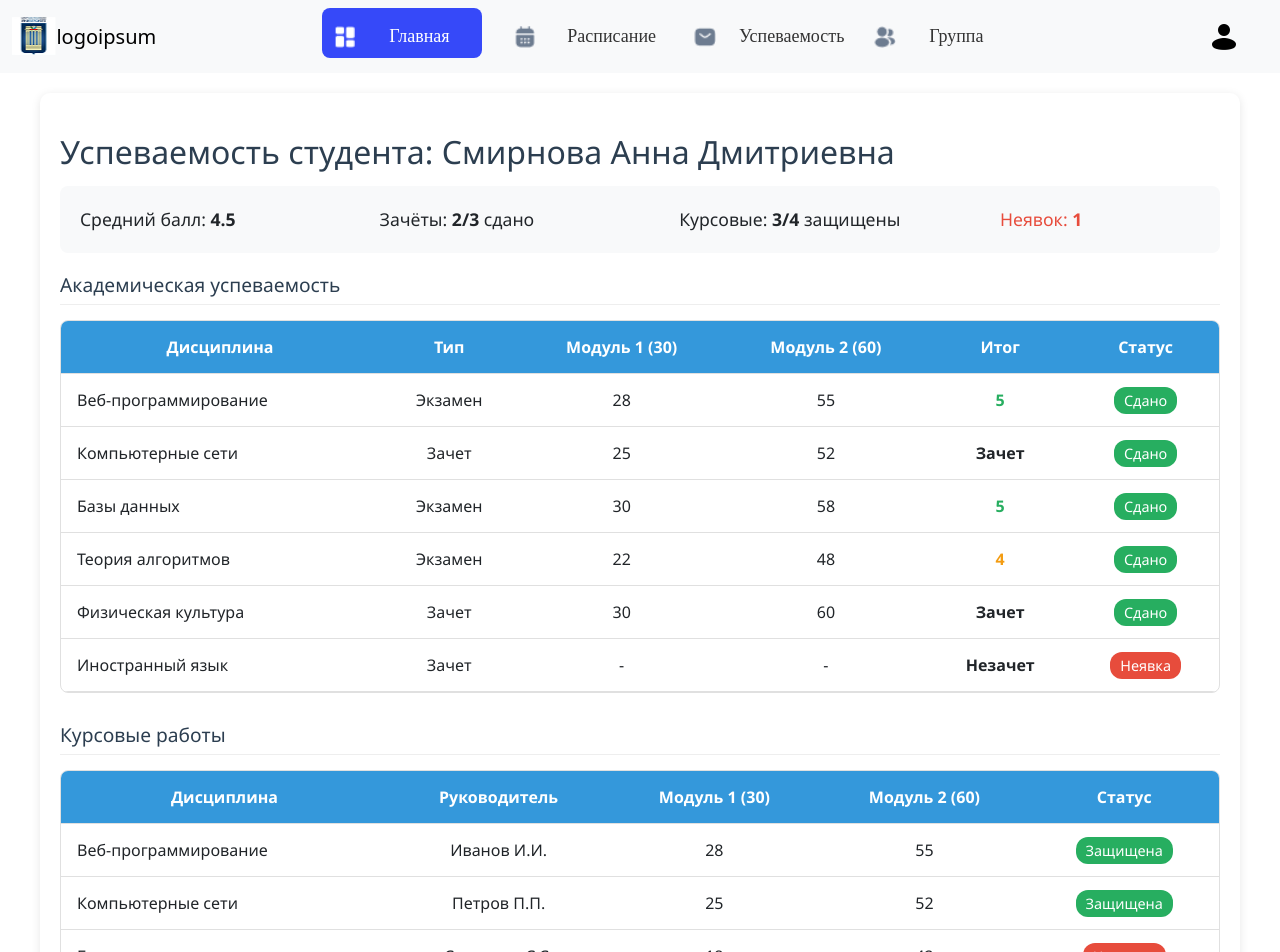
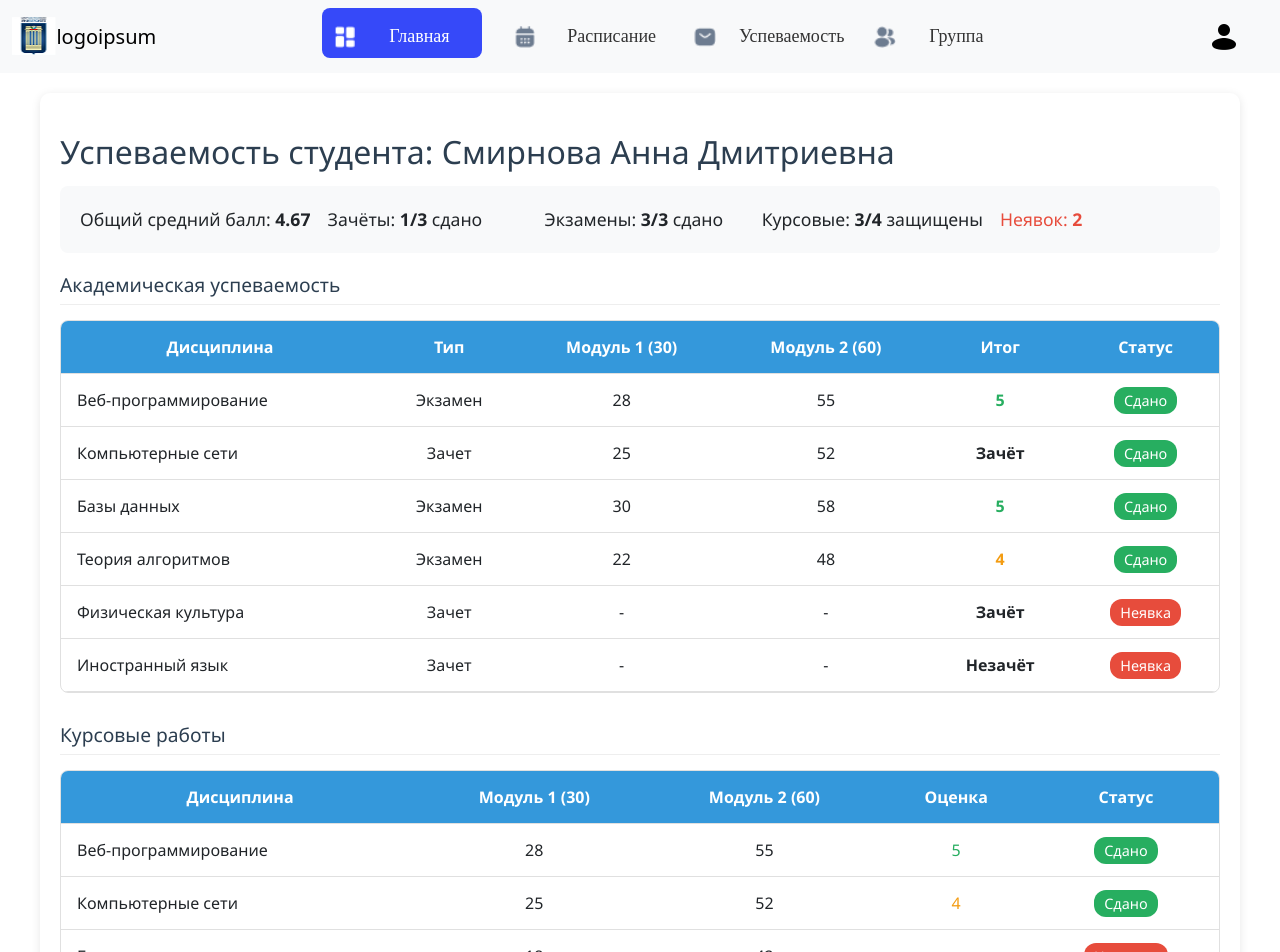
Before and after one commit to Rubick1337/JournalUniversity, a React (Create React App) app in the folder Client/journal/: page /test in a window 1280 px wide. Shown: the top 952 px of the page. Built offline with nearby package versions, Linux system fonts and the light colour scheme.

Commit message:
feat: add avg grade and rewrok table course work

```diff
--- a/Client/journal/src/components/StudentProgress/StudentProgress.jsx
+++ b/Client/journal/src/components/StudentProgress/StudentProgress.jsx
@@ -5,7 +5,6 @@ import styled from 'styled-components';
 const StudentProgress = () => {
     const student = {
         name: "Смирнова Анна Дмитриевна",
-        averageScore: 4.5,
         subjects: [
             {
                 name: "Веб-программирование",
@@ -46,11 +45,11 @@ const StudentProgress = () => {
             {
                 name: "Физическая культура",
                 type: "Зачет",
-                module1: 30,
-                module2: 60,
+                module1: null,
+                module2: null,
                 final: true,
-                passed: true,
-                attended: true
+                passed: false,
+                attended: false
             },
             {
                 name: "Иностранный язык",
@@ -65,28 +64,28 @@ const StudentProgress = () => {
         courseWorks: [
             {
                 discipline: "Веб-программирование",
-                supervisor: "Иванов И.И.",
+                grade: 5,
                 module1: 28,
                 module2: 55,
                 passed: true
             },
             {
                 discipline: "Компьютерные сети",
-                supervisor: "Петров П.П.",
+                grade: 4,
                 module1: 25,
                 module2: 52,
                 passed: true
             },
             {
                 discipline: "Базы данных",
-                supervisor: "Сидорова С.С.",
+                grade: null,
                 module1: 18,
                 module2: 42,
                 passed: false
             },
             {
                 discipline: "Теория алгоритмов",
-                supervisor: "Кузнецов К.К.",
+                grade: 5,
                 module1: 30,
                 module2: 60,
                 passed: true
@@ -94,14 +93,43 @@ const StudentProgress = () => {
         ]
     };
 
+    // Функция для отображения значений (заменяет null на '-')
+    const displayValue = (value) => value !== null ? value : '-';
+
+    // Функция подсчёта среднего балла
+    const calculateAverageGrade = () => {
+        // Собираем все оценки
+        const allGrades = [
+            // Оценки за экзамены (финальные)
+            ...student.subjects
+                .filter(subject => subject.type === 'Экзамен' && subject.final !== null)
+                .map(subject => subject.final),
+
+            // Оценки за курсовые
+            ...student.courseWorks
+                .filter(work => work.grade !== null)
+                .map(work => work.grade),
+        ];
+
+        if (allGrades.length === 0) return 0;
+
+        const sum = allGrades.reduce((acc, grade) => acc + grade, 0);
+        return (sum / allGrades.length).toFixed(2);
+    };
+
+    const averageGrade = calculateAverageGrade();
+
     // Подсчёт зачётов
     const credits = student.subjects.filter(subject => subject.type === 'Зачет');
+    const exams = student.subjects.filter(subject => subject.type === 'Экзамен');
+    const passedExam = exams.filter(exam => exam.passed).length;
+    const totalExam = exams.length;
     const passedCredits = credits.filter(credit => credit.passed).length;
     const totalCredits = credits.length;
     const missedExams = student.subjects.filter(subject => !subject.attended).length;
 
-    const TableRow = styled.div `
-        display:table-row;
+    const TableRow = styled.div`
+        display: table-row;
         animation: fadeIn 0.5s ease-out forwards;
         opacity: 0;
         animation-delay: ${props => props.$index * 0.1}s;
@@ -116,7 +144,8 @@ const StudentProgress = () => {
                 transform: translateX(0);
             }
         }
-    `
+    `;
+
     return (
         <div className="student-progress">
             <h2>Успеваемость студента: {student.name}</h2>
@@ -124,8 +153,9 @@ const StudentProgress = () => {
             {/* Общая сводка */}
             <div className="summary">
                 <div className="summary-row">
-                    <p>Средний балл: <strong>{student.averageScore}</strong></p>
+                    <p>Общий средний балл: <strong>{averageGrade}</strong></p>
                     <p>Зачёты: <strong>{passedCredits}/{totalCredits}</strong> сдано</p>
+                    <p>Экзамены: <strong>{passedExam}/{totalExam}</strong> сдано</p>
                     <p>Курсовые: <strong>
                         {student.courseWorks.filter(cw => cw.passed).length}/
                         {student.courseWorks.length}
@@ -153,17 +183,15 @@ const StudentProgress = () => {
                         <TableRow key={index} $index={index}>
                             <div className="cell">{subject.name}</div>
                             <div className="cell">{subject.type}</div>
-                            <div className="cell score">
-                                {subject.module1 !== null ? subject.module1 : '-'}
-                            </div>
-                            <div className="cell score">
-                                {subject.module2 !== null ? subject.module2 : '-'}
-                            </div>
+                            <div className="cell score">{displayValue(subject.module1)}</div>
+                            <div className="cell score">{displayValue(subject.module2)}</div>
                             <div className="cell final">
                                 {subject.type === 'Зачет' ? (
-                                    subject.final === true ? 'Зачет' : 'Незачет'
+                                    subject.final === true ? 'Зачёт' : 'Незачёт'
                                 ) : (
-                                    <span className={`grade-${subject.final}`}>{subject.final}</span>
+                                    <span className={`grade-${subject.final}`}>
+                                        {displayValue(subject.final)}
+                                    </span>
                                 )}
                             </div>
                             <div className="cell status">
@@ -175,7 +203,7 @@ const StudentProgress = () => {
                                     <span className="not-passed">Не сдано</span>
                                 )}
                             </div>
-                            </TableRow>
+                        </TableRow>
                     ))}
                 </div>
             </div>
@@ -186,23 +214,29 @@ const StudentProgress = () => {
                 <div className="progress-table">
                     <div className="table-header">
                         <div className="header-cell">Дисциплина</div>
-                        <div className="header-cell">Руководитель</div>
                         <div className="header-cell">Модуль 1 (30)</div>
                         <div className="header-cell">Модуль 2 (60)</div>
+                        <div className="header-cell">Оценка</div>
                         <div className="header-cell">Статус</div>
                     </div>
 
                     {student.courseWorks.map((work, index) => (
                         <div className="table-row" key={index}>
                             <div className="cell">{work.discipline}</div>
-                            <div className="cell">{work.supervisor}</div>
-                            <div className="cell score">{work.module1}</div>
-                            <div className="cell score">{work.module2}</div>
+                            <div className="cell score">{displayValue(work.module1)}</div>
+                            <div className="cell score">{displayValue(work.module2)}</div>
+                            <div className="cell grade">
+                                {work.grade !== null ? (
+                                    <span className={`grade-${work.grade}`}>{work.grade}</span>
+                                ) : (
+                                    '-'
+                                )}
+                            </div>
                             <div className="cell status">
                                 {work.passed ? (
-                                    <span className="passed">Защищена</span>
+                                    <span className="passed">Сдано</span>
                                 ) : (
-                                    <span className="not-passed">Не сдана</span>
+                                    <span className="not-passed">Не сдано</span>
                                 )}
                             </div>
                         </div>
```
